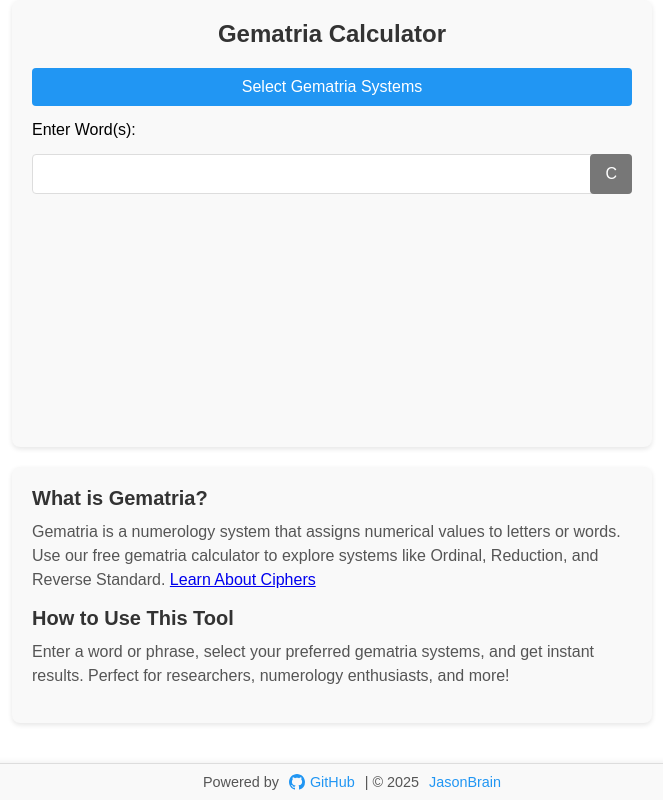
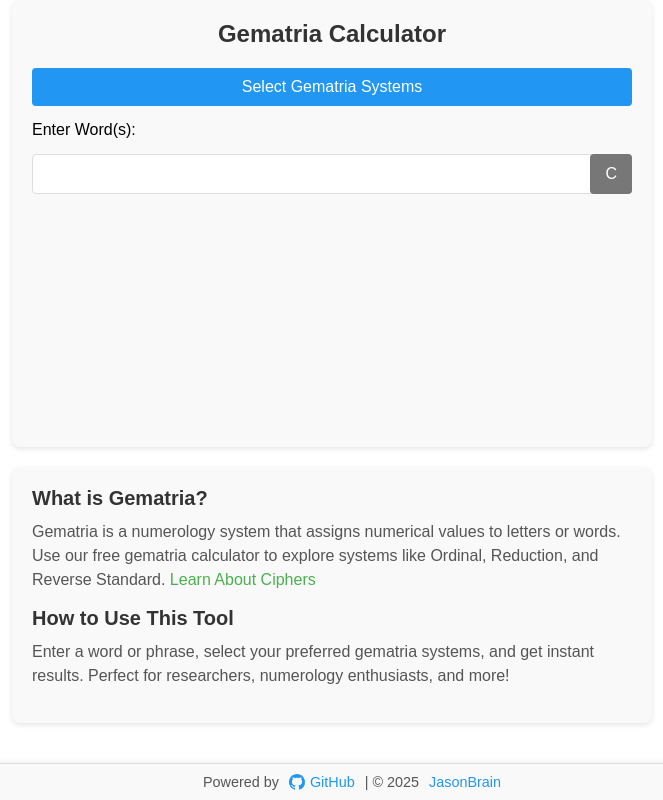
Before and after one commit to jasonbra1n/gematria-calculator, a PHP site: page / in a window 1280 px wide. Shown: the whole page, without its empty margins (308-971 px from the left). Run offline with PHP 8.4, Linux system fonts and the light colour scheme.

Commit message:
Update styles.css

```diff
--- a/styles.css
+++ b/styles.css
@@ -297,6 +297,17 @@ legend {
   margin: 0 0 15px;
 }
 
+.content-card a {
+  color: var(--primary-color); /* #4CAF50 */
+  text-decoration: none;
+  transition: color 0.3s ease;
+}
+
+.content-card a:hover {
+  color: var(--hover-primary); /* #45a049 */
+  text-decoration: underline;
+}
+
 @media (max-width: 600px) {
   .content-card {
     margin: 15px 10px;
```
